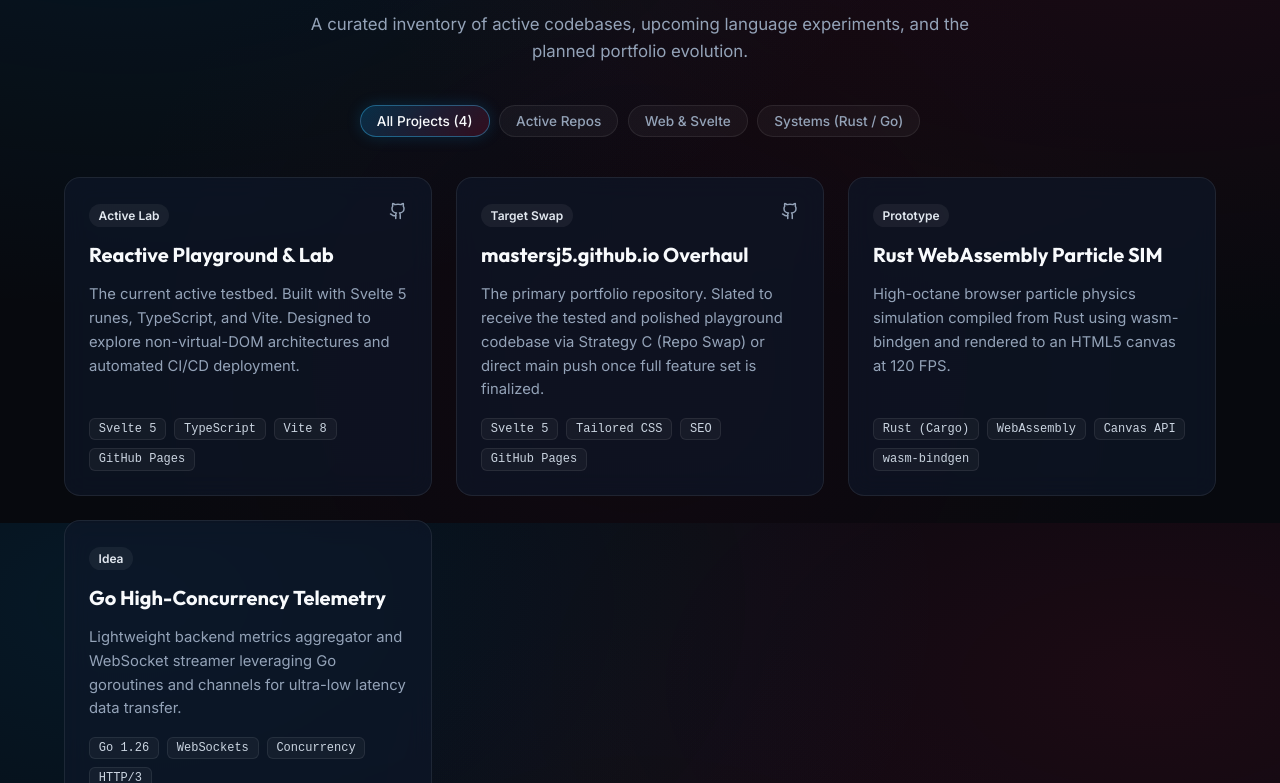
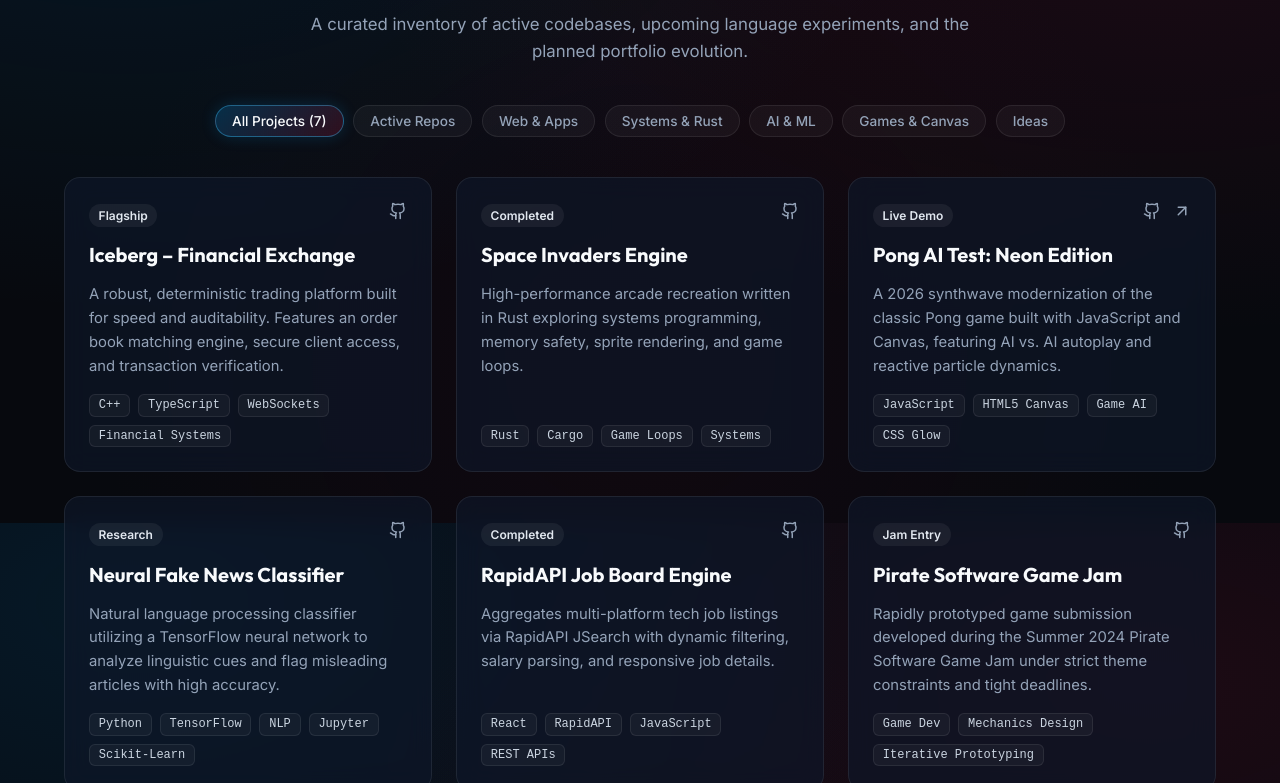
Before and after one commit to mastersj5/github-page-test, a Svelte app: page / in a window 1280 px wide. Shown: the part 1877-2660 px from the top of the page. Built offline with nearby package versions, Linux system fonts and the light colour scheme.

Commit message:
replaced placeholder projects with details from data module and updated categories to match

```diff
--- a/src/components/ProjectShowcase.svelte
+++ b/src/components/ProjectShowcase.svelte
@@ -1,53 +1,11 @@
 <script lang="ts">
   import { FolderGit2, ExternalLink, Sparkles, Layers, ArrowUpRight } from '@lucide/svelte';
   import GithubIcon from './GithubIcon.svelte';
-  import ProjectCard, { type Project } from './ProjectCard.svelte';
-
-  type Category = 'all' | 'active' | 'web' | 'systems' | 'ideas';
+  import ProjectCard from './ProjectCard.svelte';
+  import { projects, type Project, type Category } from '../data/projects';
 
   let selectedCategory = $state<Category>('all');
   let selectedTag = $state<string | null>(null);
-
-  const projects: Project[] = [
-    {
-      id: 'github-page-test',
-      title: 'Reactive Playground & Lab',
-      category: ['active', 'web'],
-      description: 'The current active testbed. Built with Svelte 5 runes, TypeScript, and Vite. Designed to explore non-virtual-DOM architectures and automated CI/CD deployment.',
-      status: 'Active Lab',
-      tech: ['Svelte 5', 'TypeScript', 'Vite 8', 'GitHub Pages'],
-      repoUrl: 'https://github.com/mastersj5/github-page-test',
-      accent: 'blue'
-    },
-    {
-      id: 'mastersj5-portfolio',
-      title: 'mastersj5.github.io Overhaul',
-      category: ['active', 'web'],
-      description: 'The primary portfolio repository. Slated to receive the tested and polished playground codebase via Strategy C (Repo Swap) or direct main push once full feature set is finalized.',
-      status: 'Target Swap',
-      tech: ['Svelte 5', 'Tailored CSS', 'SEO', 'GitHub Pages'],
-      repoUrl: 'https://github.com/mastersj5/mastersj5.github.io',
-      accent: 'maroon'
-    },
-    {
-      id: 'rust-wasm-engine',
-      title: 'Rust WebAssembly Particle SIM',
-      category: ['systems', 'ideas'],
-      description: 'High-octane browser particle physics simulation compiled from Rust using wasm-bindgen and rendered to an HTML5 canvas at 120 FPS.',
-      status: 'Prototype',
-      tech: ['Rust (Cargo)', 'WebAssembly', 'Canvas API', 'wasm-bindgen'],
-      accent: 'maroon'
-    },
-    {
-      id: 'go-micro-engine',
-      title: 'Go High-Concurrency Telemetry',
-      category: ['systems', 'ideas'],
-      description: 'Lightweight backend metrics aggregator and WebSocket streamer leveraging Go goroutines and channels for ultra-low latency data transfer.',
-      status: 'Idea',
-      tech: ['Go 1.26', 'WebSockets', 'Concurrency', 'HTTP/3'],
-      accent: 'blue'
-    }
-  ];
 
   let filteredProjects = $derived(
     projects.filter(p => {
@@ -77,6 +35,7 @@
     </div>
 
     <!-- Category Filter Bar -->
+    <!-- Categories: 'all' | 'active' | 'systems' | 'web' | 'ai' | 'games' | 'ideas'; -->
     <div class="filter-bar">
       <button
         class="filter-btn {selectedCategory === 'all' ? 'active-filter' : ''}"
@@ -94,13 +53,31 @@
         class="filter-btn {selectedCategory === 'web' ? 'active-filter' : ''}"
         onclick={() => selectedCategory = 'web'}
       >
-        Web &amp; Svelte
+        Web &amp; Apps
       </button>
       <button
         class="filter-btn {selectedCategory === 'systems' ? 'active-filter' : ''}"
         onclick={() => selectedCategory = 'systems'}
       >
-        Systems (Rust / Go)
+        Systems &amp; Rust
+      </button>
+      <button
+        class="filter-btn {selectedCategory === 'ai' ? 'active-filter' : ''}"
+        onclick={() => selectedCategory = 'ai'}
+      >
+        AI &amp; ML
+      </button>
+      <button
+        class="filter-btn {selectedCategory === 'games' ? 'active-filter' : ''}"
+        onclick={() => selectedCategory = 'games'}
+      >
+        Games &amp; Canvas
+      </button>
+      <button
+        class="filter-btn {selectedCategory === 'ideas' ? 'active-filter' : ''}"
+        onclick={() => selectedCategory = 'ideas'}
+      >
+        Ideas
       </button>
     </div>
 
--- a/src/data/projects.ts
+++ b/src/data/projects.ts
@@ -1,4 +1,4 @@
-export type Category = 'all' | 'systems' | 'web' | 'ai' | 'games';
+export type Category = 'all' | 'active' | 'systems' | 'web' | 'ai' | 'games' | 'ideas';
 
 export interface Project {
     id: string;
```
